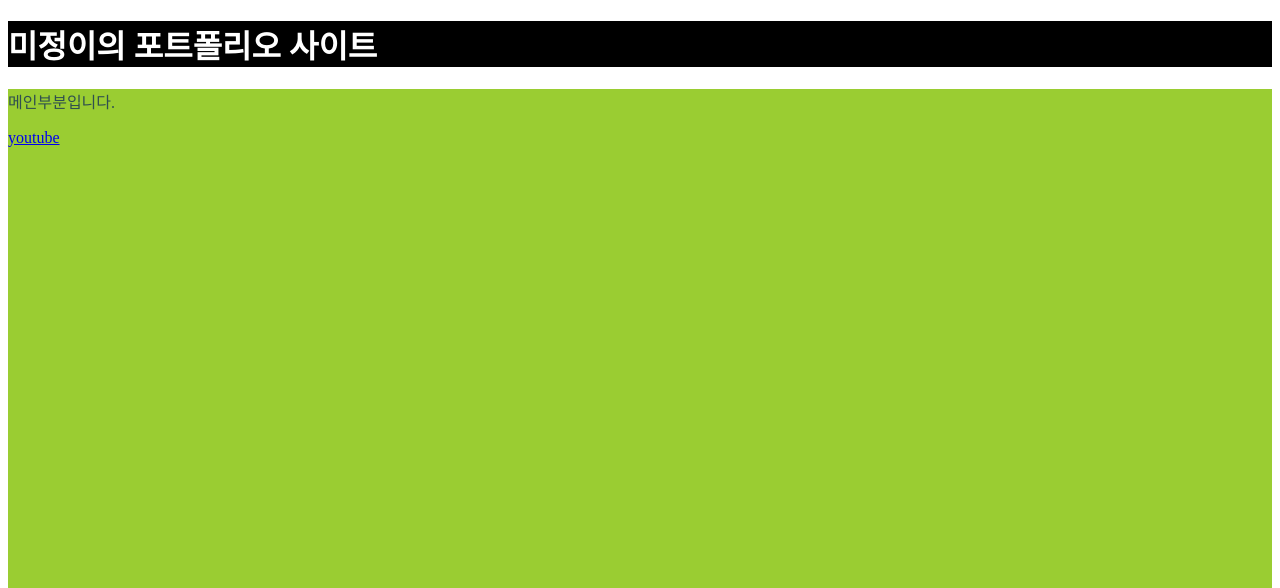
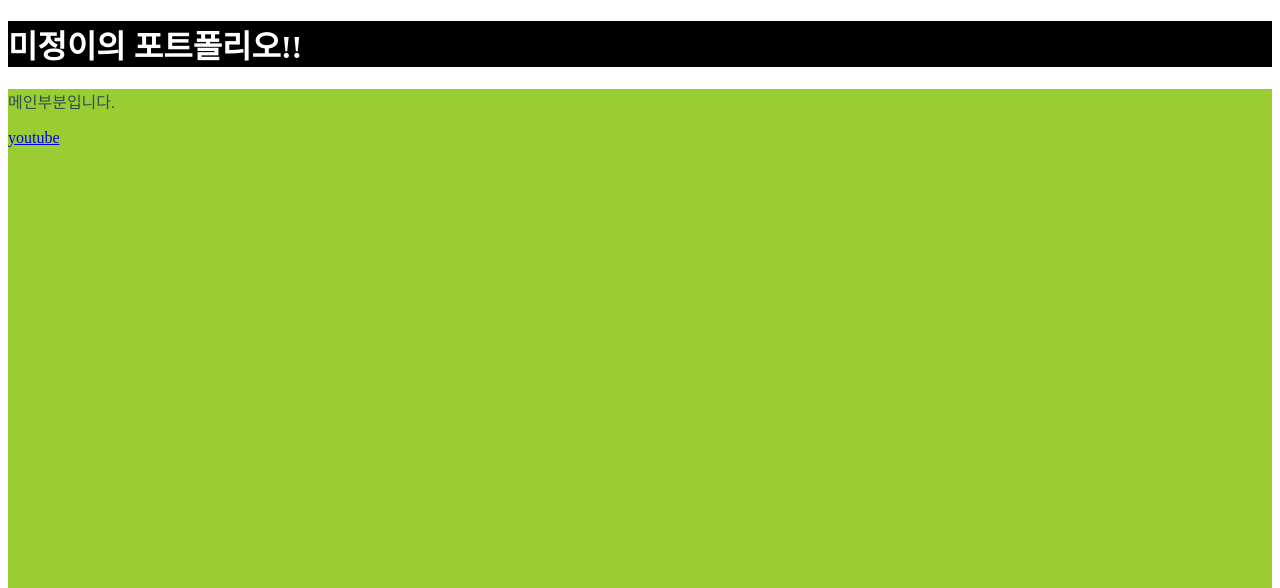
Before and after one commit to majung2/mj_portfolio, a Django app: page / in a window 1280 px wide. Shown: the top 588 px of the page. Run offline with Django 3.2, Linux system fonts and the light colour scheme.

Commit message:
second commit

```diff
--- a/portfolio/templates/portfolio/home.html
+++ b/portfolio/templates/portfolio/home.html
@@ -9,7 +9,7 @@
 
     <body>
         <div class="header">
-            <h1>미정이의 포트폴리오 사이트</h1>
+            <h1>미정이의 포트폴리오!!</h1>
         </div>
 
         <div class="main">
```
